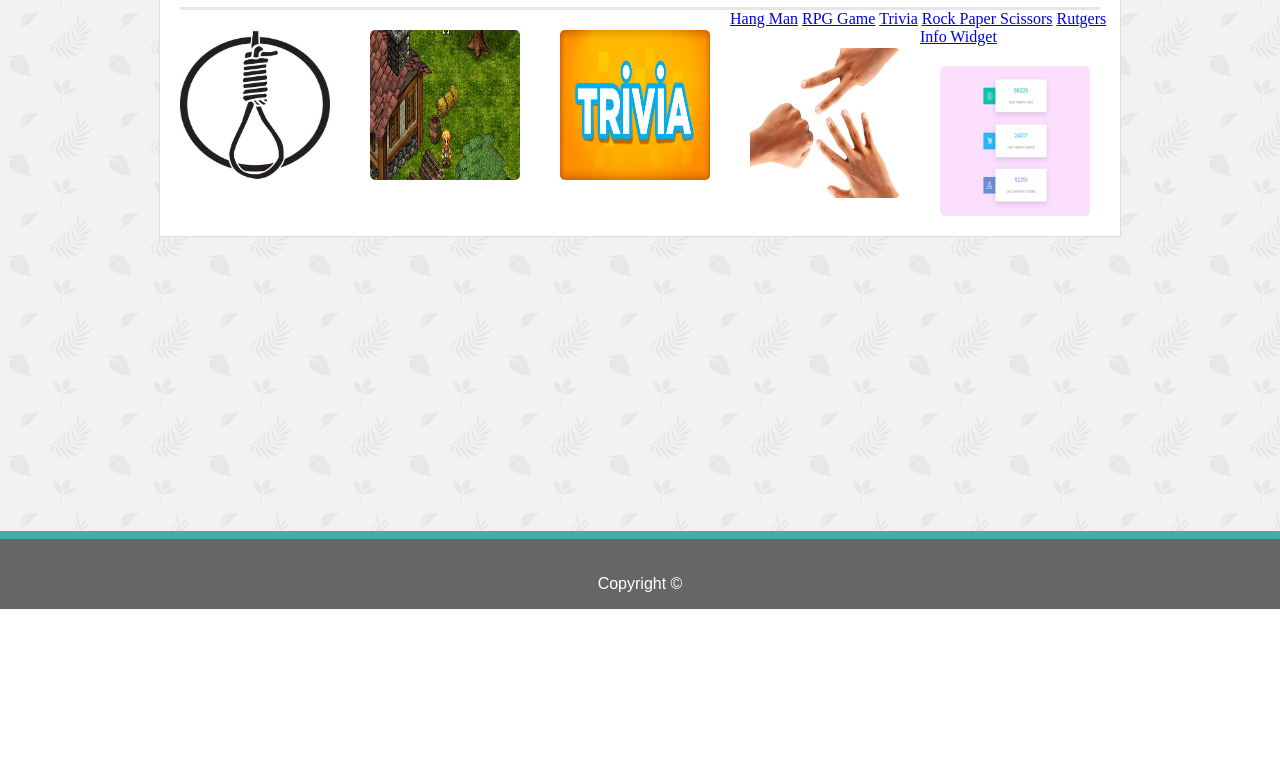
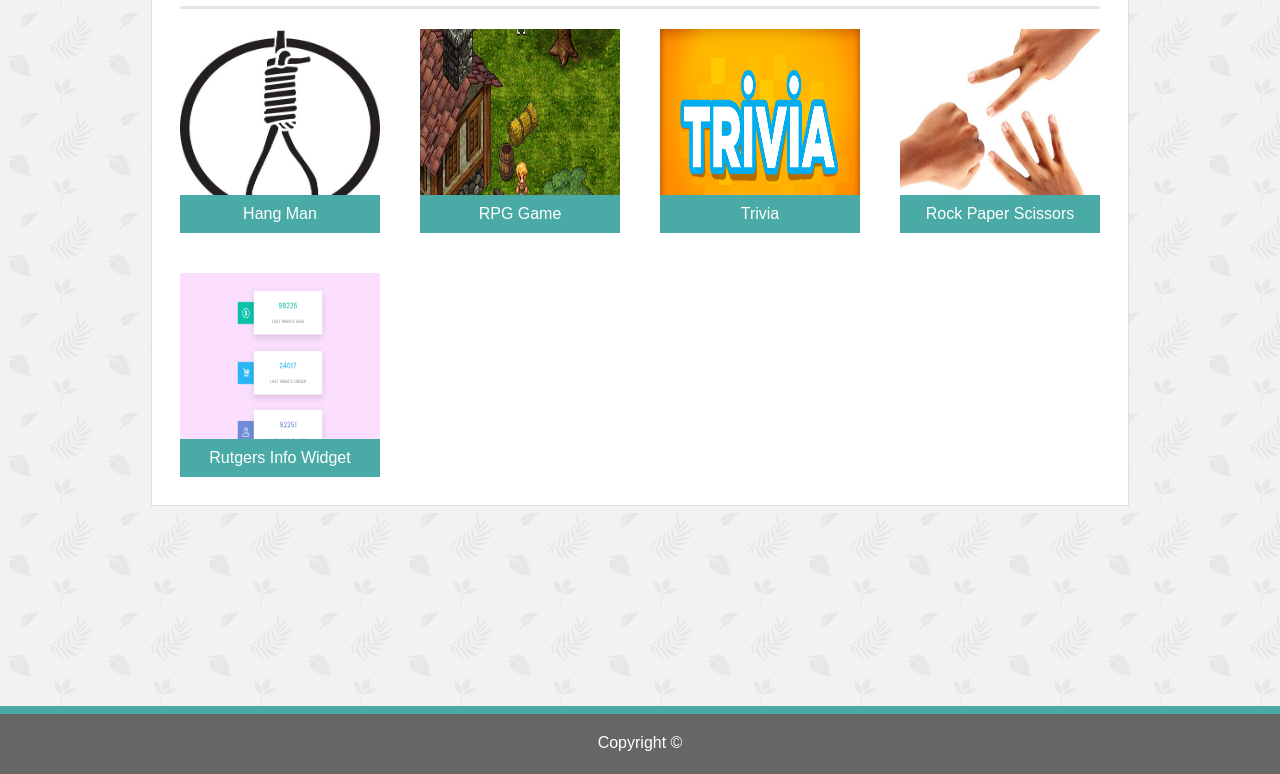
Before and after one commit to yairjoseph/Basic-Portfolio, a plain HTML site: page portfolio.html in a window 1280 px wide. Shown: the part 191-965 px from the top of the page. Before the commit the page ends 800 px from the top, so only its background shows below. Drawn offline with Linux system fonts and the light colour scheme.

Commit message:
overall finishes

```diff
--- a/assets/css/style.css
+++ b/assets/css/style.css
@@ -33,6 +33,8 @@ header {
     width: 960px;
     margin: auto;
     border: 1px solid #dddddd;
+    padding: 8px;
+    margin-bottom: 200px;
    }
 
 h2 {
@@ -42,13 +44,6 @@ h2 {
     font-family: 'Georgia', Times, "Times New Roman", serif;
 }
 
-img {
-    float: left;
-    width: 110px;
-    height: 110px;
-    padding:20px;
-    margin: 0px;
-}
 
 .paragraph {
     font-family: Arial, "Helvetica Neue", Helvetica, sans-serif;
@@ -62,7 +57,7 @@ h5 {
 }
 
 #wallpaper {
-    overflow: auto;
+
     background-image: url("../images/leaves-pattern.png");
 }
 
@@ -78,18 +73,21 @@ footer {
     padding-top:20px;
     text-align: center;
     border-top: 8px solid #4aaaa5;
-    position: fixed;
-    left: 0;
-    right: 0;
-    bottom:0 ;
 }
 #copyright {
     font-family: Arial, "Helvetica Neue", Helvetica, sans-serif;
+    height: 40px;
 }
 
 body {
     margin: 0px;
     box-sizing: border-box;
+    position: relative;
+
+}
+.push {
+    min-height: 75vh;
+
 }
 
 hr {
@@ -105,23 +103,13 @@ hr {
     color: grey;
 }
 
-.portfolio {
+.boxes {
+    border-color: rgba(202, 202, 202);
+    font-family: Arial, "Helvetica Neue", Helvetica, sans-serif;
+    color: rgb(119, 119, 119, 0.8);
+    padding: 15px;
 }
 
-.boxes {
-    padding-left: 5px;
-    padding-right: 5px;
-    border-right: 2px solid;
-    border-color: rgba(202, 202, 202);
-    margin-top: 35px;
-
-    font-family: Arial, "Helvetica Neue", Helvetica, sans-serif;
-    color: rgb(119, 119, 119, 0.8);
-}
-
-#name {
-
-}
 .submit {
     background-color: #4aaaa5;
     color: #ffffff;
@@ -130,8 +118,8 @@ hr {
     margin-bottom: 10px;
 }
 
-label {
-
+h1 {
+    font-size: 25px;
 }
 
 input[type=text], select, textarea {
@@ -144,18 +132,41 @@ input[type=text], select, textarea {
     margin-bottom: 10px;
     resize: vertical
 }
-
+.portfolio {
+    position: relative;
+    float: left;
+    margin: 20px;
+}
 .image {
-    height: 150px;
-    width: 150px;
+    height: 200px;
+    width: 200px;
 }
 
+.link {
+    background-color: #4aaaa5;
+    text-align: center;
+    position: absolute;
+    bottom: 0;
+    width: 180px;
+    padding: 10px;
+    margin: auto;
+    z-index: 1;
+}
+.inlink {
+    text-decoration: none;
+    font-family: Arial, "Helvetica Neue", Helvetica, sans-serif;
+    color:#ffffff;
+}
 #border1 {
     border-right: 2px solid lightgray;
     border-left: 2px solid lightgray;
 
 }
 
-#radius, .image {
+#radius {
     border-radius: 25px;
+    float: left;
+    width: 110px;
+    height: 110px;
+    margin: 10px;
 }
--- a/portfolio.html
+++ b/portfolio.html
@@ -15,34 +15,46 @@
             <a class="tabs" href="contact.html">Contact</a>
             <a class="tabs" id="border1" href="portfolio.html">Portfolio</a>
             <a class="tabs" href="index.html">About</a>
-
-
         </div>
     </header>
+    <div class="push">
         <div class="container">
-
             <h2>Portfolio</h2>
             <hr>
+                    <div class="portfolio" id=>
+                        <img class="image" src="assets/images/hangman.jpg">
+                        <div class="link">
+                            <a class="inlink" href="#">Hang Man</a>
+                        </div>
+                    </div>
                     <div class="portfolio">
+                        <img class="image" src="assets/images/rpggame.jpg">
+                        <div class="link">
+                            <a class="inlink" href="#">RPG Game</a>
+                        </div>
+                    </div>
 
-            <a class="link" href="#">Hang Man</a>
-            <img class="image" src="assets/images/hangman.jpg">
-
-            <a class="link" href="#">RPG Game</a>
-            <img class="image" src="assets/images/rpggame.jpg">
-
-            <a class="link" href="#">Trivia</a>
+                    <div class="portfolio">
                         <img class="image" src="assets/images/trivia.jpeg">
-
-            <a class="link" href="#">Rock Paper Scissors</a>
+                        <div class="link">
+                            <a class="inlink" href="#">Trivia</a>
+                        </div>
+                    </div>
+                    <div class="portfolio">
                         <img class="image" src="assets/images/rockpaperscissors.jpg">
-
-            <a class="link" href="#">Rutgers Info Widget</a>
-            <img class="image" src="assets/images/rutgersinfowidget.png" >
-
+                        <div class="link">
+                            <a class="inlink" href="#">Rock Paper Scissors</a>
+                        </div>
+                    </div>
+                    <div class="portfolio">
+                        <img class="image" src="assets/images/rutgersinfowidget.png">
+                        <div class="link">
+                            <a class="inlink" href="#">Rutgers Info Widget</a>
+                        </div>
+                    </div>
     </div>
     <footer>
-        <p id="copyright">Copyright &#169;</p>
+        <div id="copyright">Copyright &#169;</div>
     </footer>
 </body>
 </html>
```
Also changed, not shown: contact.html (+3 -4 lines), index.html (+3 -6 lines). Lines whose indentation alone changed are shown as unchanged.
